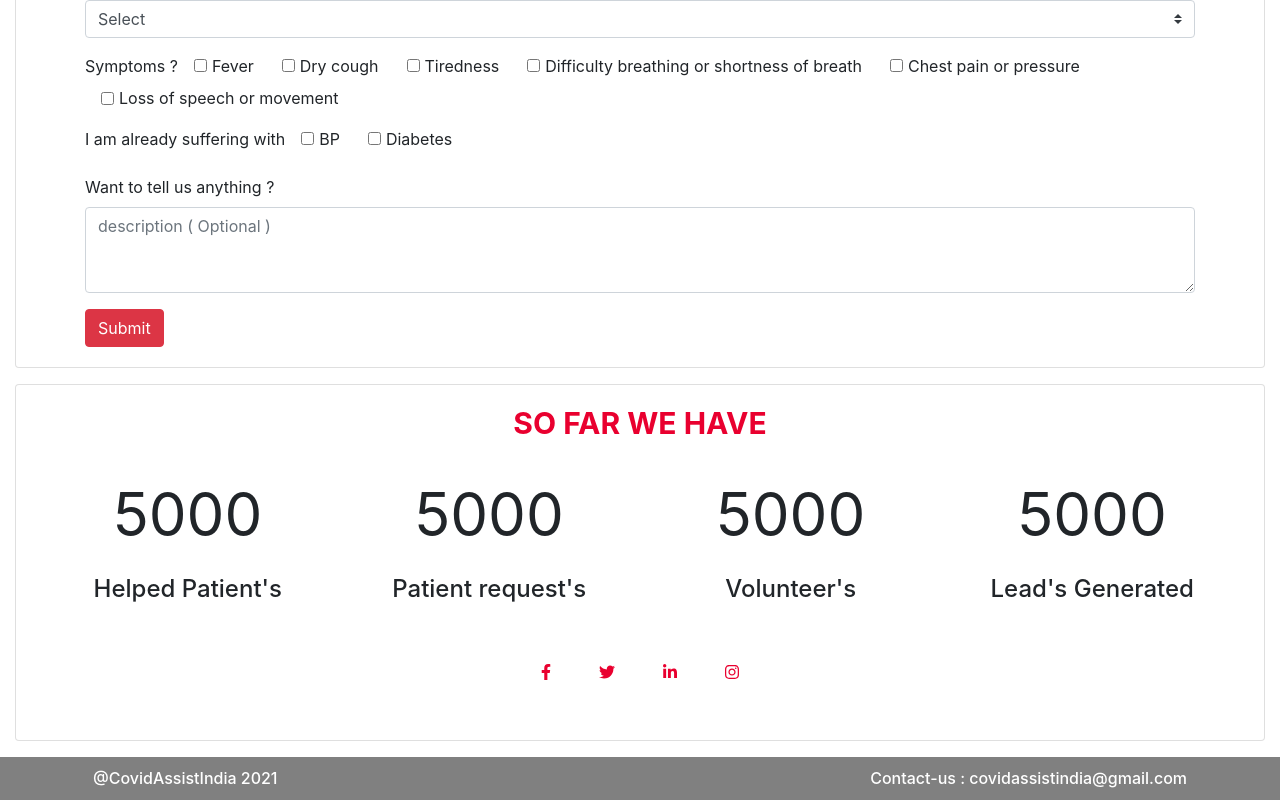
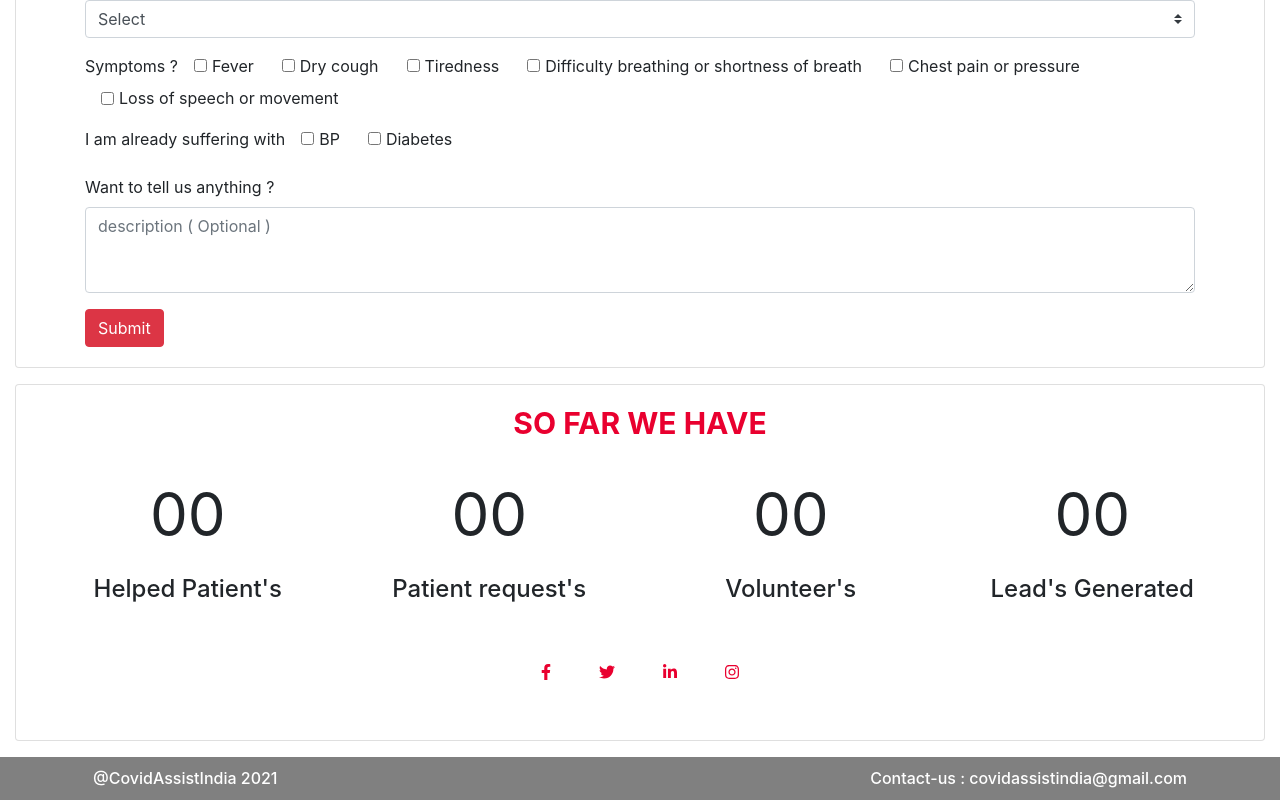
Before and after one commit to pruthvivm44/covidassist, a React (Create React App) app: page / in a window 1280 px wide. Shown: the part 1011-1811 px from the top of the page. Built offline with nearby package versions, Linux system fonts and the light colour scheme; no server answers.

Commit message:
footer changes

```diff
--- a/src/App.js
+++ b/src/App.js
@@ -2,7 +2,6 @@ import Navibar from './components/navbar/navibar';
 import {BrowserRouter,Route} from 'react-router-dom'
 import Banner from './components/banner/banner';
 import Volunteer from './components/volunteer/volunteer'
-import Footer from './components/footer';
 function App() {
   return (
     <BrowserRouter>
@@ -10,7 +9,6 @@ function App() {
         <Navibar />
         <Route exact path={process.env.PUBLIC_URL +'/'} component={Banner}/>
         <Route exact path={process.env.PUBLIC_URL +'/volunteer'} component={Volunteer}/>
-        <Footer />
       </div>
     </BrowserRouter>
   );
--- a/src/components/banner/banner.js
+++ b/src/components/banner/banner.js
@@ -1,10 +1,12 @@
 import React from 'react';
 import { Row, Container, Col,Card} from 'react-bootstrap'
+import Footer from '../footer';
 import Helped from './helped';
 import PatientForm from './patientForm';
 
 const Banner = (props) => {
         return(
+            <>
             <Container fluid>
                 <Row>
                     <Col md={12} className="text-center ">
@@ -24,7 +26,10 @@ const Banner = (props) => {
                     </Col>
                 </Row>
                 <Helped />
+
             </Container>
+             <Footer />
+             </>
         )
 
   }
--- a/src/components/banner/helped.js
+++ b/src/components/banner/helped.js
@@ -12,19 +12,19 @@ class Helped extends React.Component {
                                 <Card.Title className="patientRequestText text-center" style={{fontSize:'30px'}}>SO FAR WE HAVE</Card.Title>
                                 <Row className="p-3">
                                     <Col md="3" className="text-center">
-                                        <p className="helpNumber">5000</p>
+                                        <p className="helpNumber">00</p>
                                         <h4>Helped Patient's</h4>
                                     </Col>
                                     <Col md="3" className="text-center">
-                                        <p className="helpNumber">5000</p>
+                                        <p className="helpNumber">00</p>
                                         <h4>Patient request's</h4>
                                     </Col>
                                     <Col md="3" className="text-center">
-                                        <p className="helpNumber">5000</p>
+                                        <p className="helpNumber">00</p>
                                         <h4>Volunteer's</h4>
                                     </Col>
                                     <Col md="3" className="text-center">
-                                        <p className="helpNumber">5000</p>
+                                        <p className="helpNumber">00</p>
                                         <h4>Lead's Generated</h4>
                                     </Col>
                                 </Row>
--- a/src/index.css
+++ b/src/index.css
@@ -93,3 +93,8 @@ code {
 .footerBack{
   background-color: grey;
 }
+footer {
+  position: fixed;
+  bottom: 0;
+  width: 100%;
+}
```
